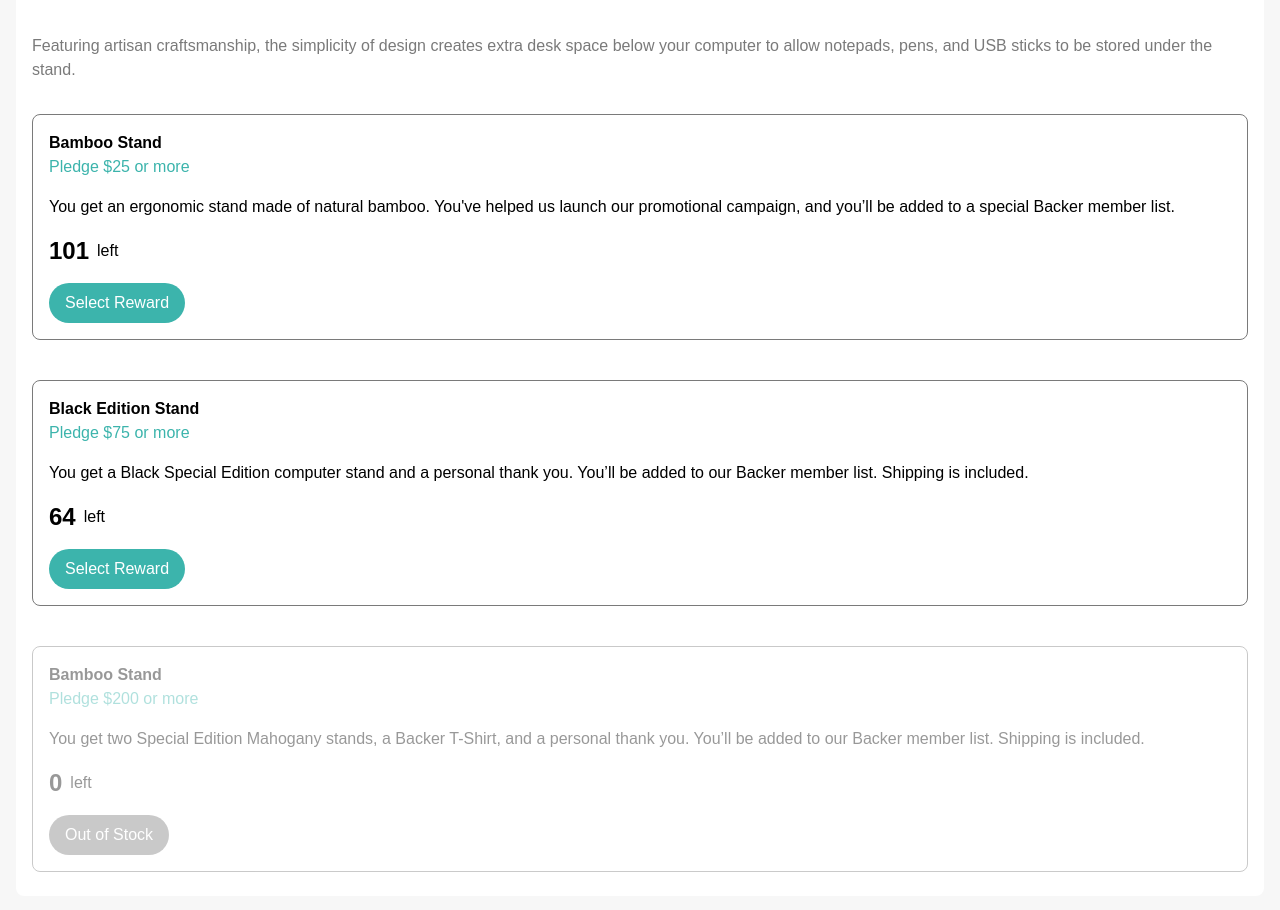
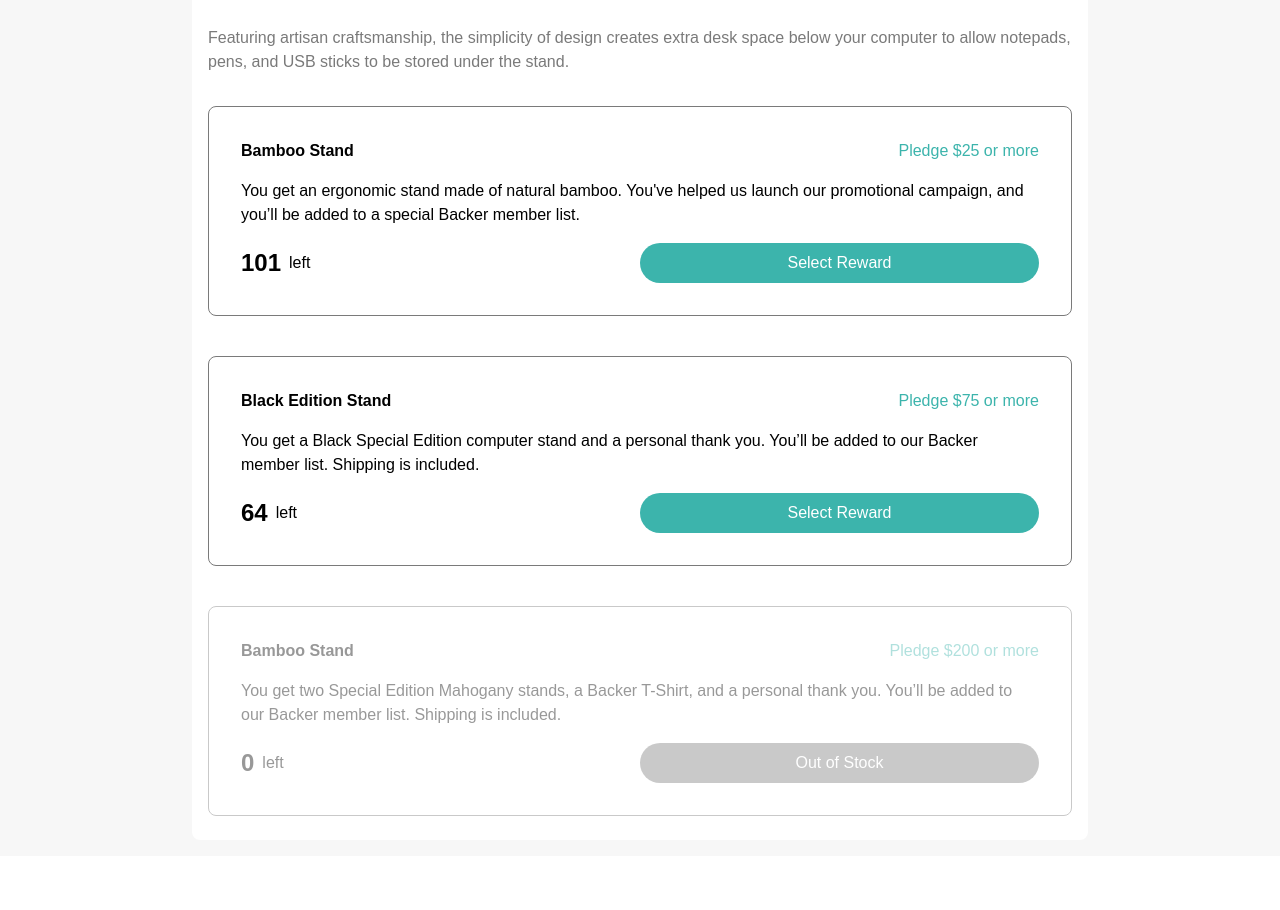
Before and after one commit to ccccchriz/crowdfunding_product_page, a React (Vite) app: page / in a window 1280 px wide. Shown: the part 956-1866 px from the top of the page. After the commit the page ends 1812 px from the top, so only its background shows below. Built offline with nearby package versions, Linux system fonts and the light colour scheme; a web font is replaced by a local one.

Commit message:
Desktop design

```diff
--- a/src/App.tsx
+++ b/src/App.tsx
@@ -81,7 +81,8 @@ function App() {
       <Header />
       {data ? (
         <>
-          <main className="bg-neutral-light-gray p-4 flex flex-col gap-4 font-primary">
+          <main className="bg-neutral-light-gray p-4 flex flex-col items-center gap-4 font-primary">
+            <div className="max-w-4xl">
               <CompanyInfo
                 company={data.company}
                 logo={data.logo}
@@ -99,6 +100,7 @@ function App() {
                 tiers={data.tiers}
                 setModalIndex={handleClick}
               />
+            </div>
           </main>
           <ThanksDialog message={data.thanks_message} ref={thanksDialog} />
           <SelectionDialog ref={selectionDialog}>
@@ -169,10 +171,10 @@ function App() {
                     action=""
                     className="border-t border-t-neutral-dark-gray pt-4 w-full"
                   >
-                    <div className="grid grid-cols-2 gap-4">
+                    <div className="grid grid-cols-2 gap-4 md:grid-cols-[1fr_auto_auto]">
                       <label
                         htmlFor="pledge"
-                        className="col-start-1 col-end-3 text-center text-neutral-dark-gray"
+                        className="col-start-1 col-end-3 text-center text-neutral-dark-gray md:col-end-2 self-center"
                       >
                         Enter your pledge
                       </label>
@@ -186,7 +188,7 @@ function App() {
                       />
                       <button
                         type="submit"
-                        className="bg-primary-cyan text-white py-2 font-medium rounded-full"
+                        className="bg-primary-cyan text-white py-2 px-4 font-medium rounded-full"
                       >
                         Continue
                       </button>
--- a/src/components/AboutProject.tsx
+++ b/src/components/AboutProject.tsx
@@ -27,16 +27,19 @@ export default function AboutProject({
       {tiers.map((el, index) => (
         <div
           key={index}
-          className={`border p-4 border-neutral-dark-gray rounded-lg mb-2 ${
+          className={`border p-4 md:p-8 border-neutral-dark-gray rounded-lg mb-2 ${
             el.left == 0 && "opacity-40"
           }`}
         >
+          <div className="grid md:grid-cols-2">
             <h3 className="font-bold">{el.name}</h3>
-          <p className="text-primary-cyan font-medium mb-4">
+            <p className="text-primary-cyan font-medium mb-4 md:text-right">
               Pledge ${el.min_money} or more
             </p>
+          </div>
           <p className="mb-4">{el.description}</p>
-          <p className="flex items-center gap-2 mb-4">
+          <div className="grid md:grid-cols-2">
+            <p className="flex items-center gap-2 mb-4 md:mb-0">
               <strong className="font-bold text-2xl">{el.left}</strong> left
             </p>
             {el.left == 0 ? (
@@ -55,6 +58,7 @@ export default function AboutProject({
               </button>
             )}
           </div>
+        </div>
       ))}
     </div>
   );
--- a/src/components/SelectionDialog.tsx
+++ b/src/components/SelectionDialog.tsx
@@ -12,7 +12,7 @@ const SelectionDialog = forwardRef(
     return (
       <dialog
         ref={dialog}
-        className="rounded-lg backdrop:bg-black backdrop:opacity-70"
+        className="rounded-lg backdrop:bg-black backdrop:opacity-70 max-w-4xl"
       >
         <div className="font-primary rounded-lg p-4 grid gap-4">
           <div className="flex justify-between items-center">
--- a/src/components/ThanksDialog.tsx
+++ b/src/components/ThanksDialog.tsx
@@ -14,7 +14,7 @@ const ThanksDialog = forwardRef(
         ref={dialog}
         className="rounded-lg backdrop:bg-black backdrop:opacity-70"
       >
-        <div className="grid place-items-center text-center gap-4 px-4 py-12 font-primary rounded-lg">
+        <div className="grid place-items-center text-center gap-4 px-4 py-12 font-primary rounded-lg max-w-4xl">
           <img src="assets/images/icon-check.svg" alt="" />
           <h2 className="text-xl font-bold">Thanks for your support</h2>
           <p className="text-neutral-dark-gray">{message}</p>
```
Lines whose indentation alone changed are shown as unchanged.
